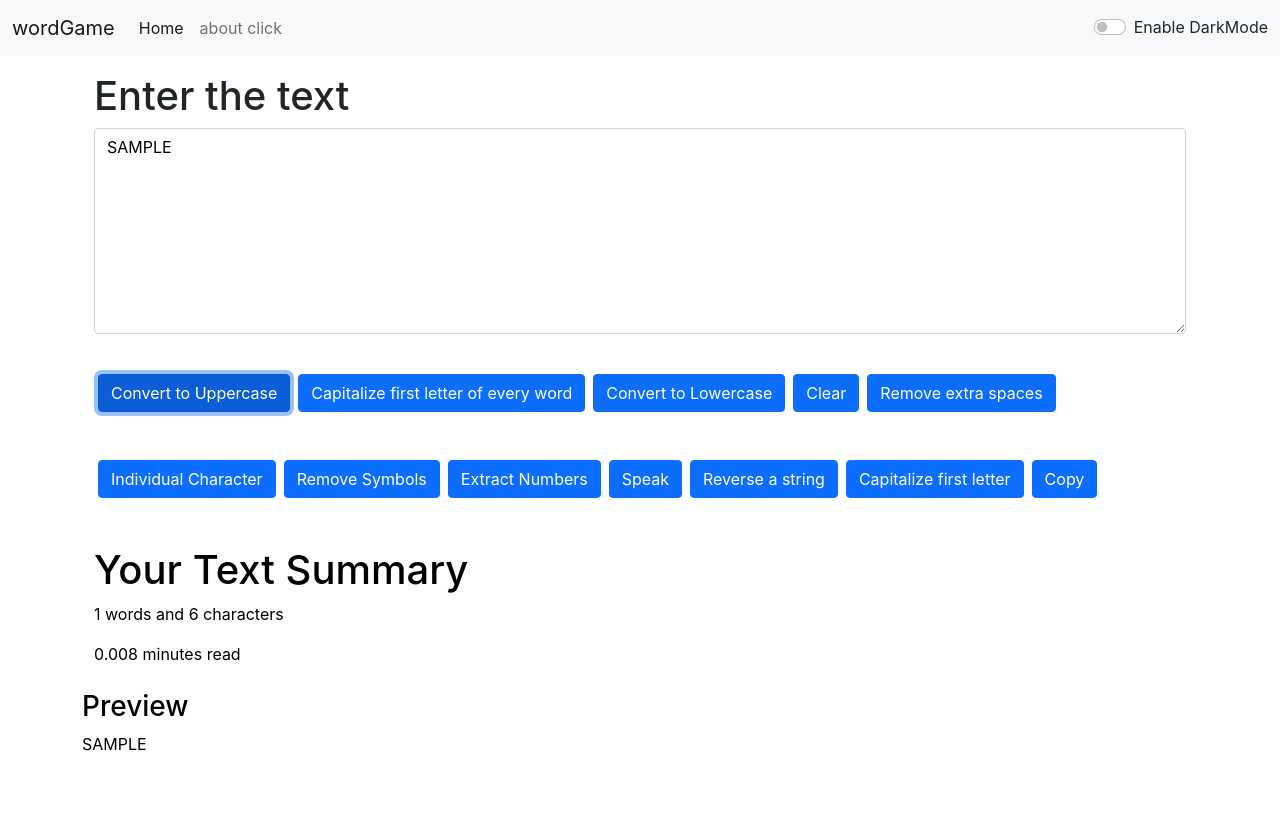
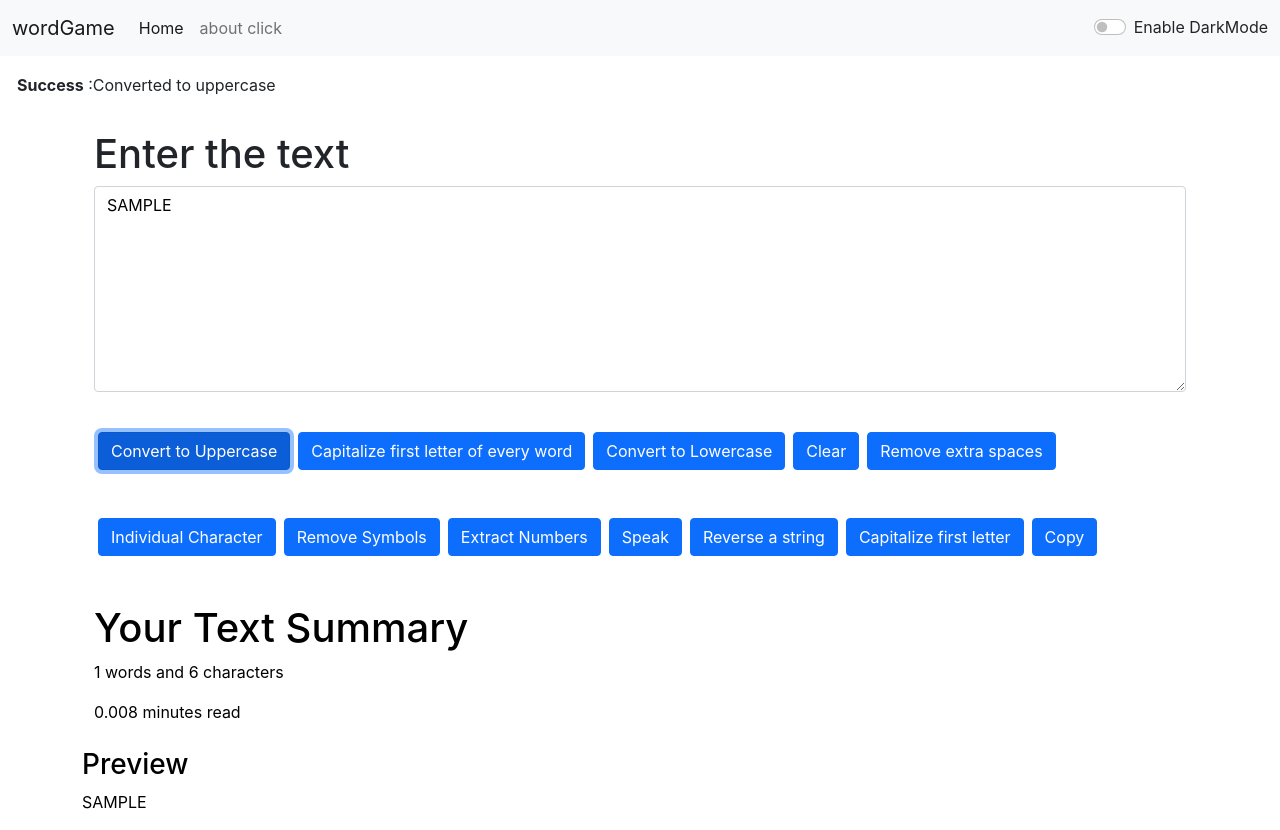
Before and after one commit to arjunlaxane/my-app, a React (Create React App) app: page /textform in a window 1280 px wide. Both pictures are taken after typing "Sample" into the empty fields and a click on the button "Convert to Uppercase". Before the commit the page ends 800 px from the top, so only its background shows below. Built offline with nearby package versions, Linux system fonts and the light colour scheme.

Commit message:
alert set up, alert for all functionality completed

```diff
--- a/public/index.html
+++ b/public/index.html
@@ -22,6 +22,7 @@
       user's mobile device or desktop. See https://developers.google.com/web/fundamentals/web-app-manifest/
     -->
     <link rel="manifest" href="%PUBLIC_URL%/manifest.json" />
+
     <!--
       Notice the use of %PUBLIC_URL% in the tags above.
       It will be replaced with the URL of the `public` folder during the build.
--- a/src/App.js
+++ b/src/App.js
@@ -3,26 +3,43 @@
 import About from './components/About';
 import Navbar from './components/Navbar';
 import TextForm from './components/TextForm';
+import Alert from './components/Alert';
 function App() {
   const [mode, setMode] = useState('light');
   //this is my state variable which will tell whether dark mode is enabled or not
+  const [alert, setAlert] = useState(null);
+  //i want to show alert whenever i'm doing anything with textsrea/toggglemode
+  const showAlert = (message, type) => {
+    setAlert({
+      msg: message,
+      type: type,
+    });
+
+    setTimeout(() => {
+      setAlert(null);
+    }, 3000);
+  };
 
   const toggleMode = () => {
     if (mode === 'light') {
       setMode('dark');
       document.body.style.backgroundColor = 'grey';
+
+      showAlert('Dark mode has been enabled', 'success');
     } else {
       setMode('light');
       document.body.style.backgroundColor = 'white';
+      showAlert('Light mode has been enabled', 'success');
     }
   };
   return (
     <>
       {/* <Navbar title="word power" aboutText="About Us" /> */}
       <Navbar title="wordGame" mode={mode} toggleMode={toggleMode} />
+      <Alert alert={alert} />
 
       <div className="container my-3">
-        <TextForm heading="Enter the text" mode={mode} />
+        <TextForm showAlert={showAlert} heading="Enter the text" mode={mode} />
 
         {/* <About /> */}
       </div>
--- a/src/components/About.js
+++ b/src/components/About.js
@@ -10,7 +10,7 @@
 
   const [btnText, setBtnText] = useState('Enable dark mode');
   const toggleStyle = () => {
-    if (myStyles.color == 'black') {
+    if (myStyles.color === 'black') {
       setMystyles({
         color: 'white',
         backgroundColor: 'black',
--- /dev/null
+++ b/src/components/Alert.js
@@ -0,0 +1,33 @@
+import React from 'react';
+
+export default function Alert(props) {
+  //initially props.alert.type is null. So, jsx cant read property of null value  to overcome it either we can use if else condition or we can use props.alert && syntax.........if use && then it will evaluate props.alert first and if it is true only then it will return second value. but if first one is false then bombaa
+
+  //this happens bcoz all jsx will be converted to js calls
+
+  //---------------------------------------------------
+  //-to capitalise first letter of alert type(success)
+
+  const capitalize = word => {
+    const lower = word.toLowerCase();
+    return lower.charAt(0).toUpperCase() + lower.slice(1);
+  };
+
+  return (
+    props.alert && (
+      <div
+        className={`alert alert-${props.alert.type} alert-dismissible fade show`}
+        role="alert"
+      >
+        <strong>{capitalize(props.alert.type)}</strong> :{props.alert.msg}
+        {/* <button
+          type="button"
+          className="btn-close"
+          data-bs-dismiss="alert"
+          aria-label="Close"
+        ></button> */}
+        {/* we removed this cross button to set timer for alert */}
+      </div>
+    )
+  );
+}
--- a/src/components/TextForm.js
+++ b/src/components/TextForm.js
@@ -9,6 +9,7 @@
 
     let newText = text.toUpperCase();
     setText(newText);
+    props.showAlert('Converted to uppercase', 'Success');
   };
 
   const handleLoClick = () => {
@@ -16,6 +17,7 @@
 
     let newText = text.toLowerCase();
     setText(newText);
+    props.showAlert('Converted to lowercase', 'Success');
   };
 
   const handleOnChange = event => {
@@ -29,11 +31,13 @@
     console.log(msg);
     msg.text = text;
     window.speechSynthesis.speak(msg);
+    props.showAlert('Listen', 'Success');
   };
 
   const handleClClick = () => {
     let newText = '';
     setText(newText);
+    props.showAlert('Text cleared', 'Success');
   };
 
   const handleReverse = event => {
@@ -44,12 +48,14 @@
     /* Convert array to string*/
     let newText = strArr.join('');
     setText(newText);
+    props.showAlert('Text Reverse', 'Success');
   };
 
   const showCharacterWise = event => {
     let newText = text.split('').join(' ');
     // console.log(newText);
     setText(newText);
+    props.showAlert('See Characters', 'Success');
   };
 
   const handletextExtract = () => {
@@ -58,6 +64,7 @@
     const letters = text.match(regex);
     const res1 = letters.join('');
     setText(res1);
+    props.showAlert('Text Extracted', 'Success');
   };
 
   const handleNumExtract = () => {
@@ -66,12 +73,14 @@
     const digits = text.match(regex);
     const res = digits.join('');
     setText(res);
+    props.showAlert('Number Extracted', 'Success');
   };
 
   const capitalize = () => {
     let firstchar = text.charAt(0); // storing the first char of the string
     let newText = firstchar.toUpperCase(); // converting that to uppercase
     setText(newText + text.slice(1)); // printing it with rest excluding the first char by using slice
+    props.showAlert('First letter Capitalize', 'Success');
   };
 
   const capitalFirstLetter = () => {
@@ -82,6 +91,7 @@
       uppercaseword += element.charAt(0).toUpperCase() + element.slice(1) + ' ';
     });
     setText(uppercaseword);
+    props.showAlert('First letter of every word is capitalized', 'Success');
   };
 
   const handleCopy = () => {
@@ -89,6 +99,7 @@
     var text = document.getElementById('mybox');
     text.select();
     navigator.clipboard.writeText(text.value);
+    props.showAlert('Copy', 'Success');
   };
 
   //remove extra space
@@ -96,6 +107,7 @@
   const handleExtraSpace = () => {
     let newText = text.split(/[ ]+/);
     setText(newText.join(' '));
+    props.showAlert('Extra space removed', 'Success');
   };
 
   return (
```
